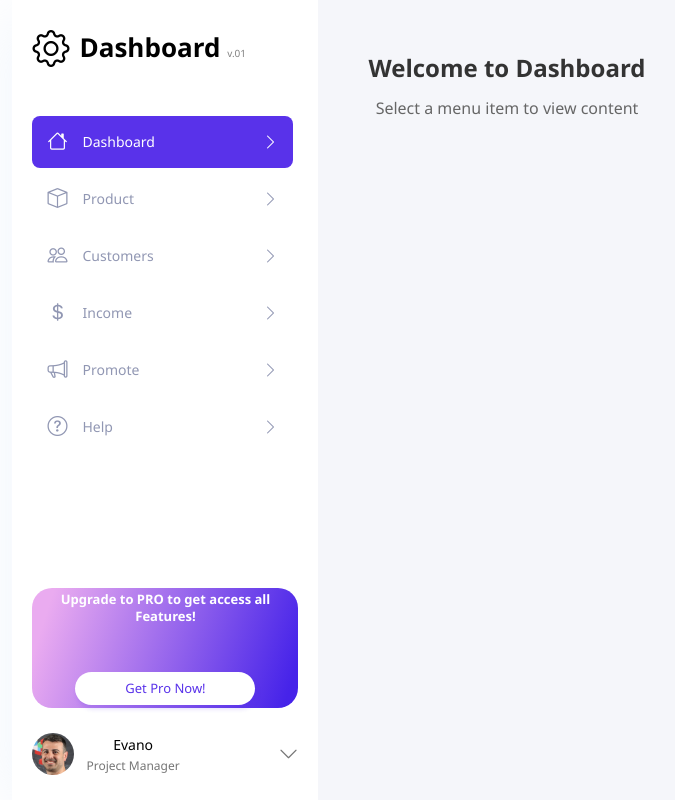
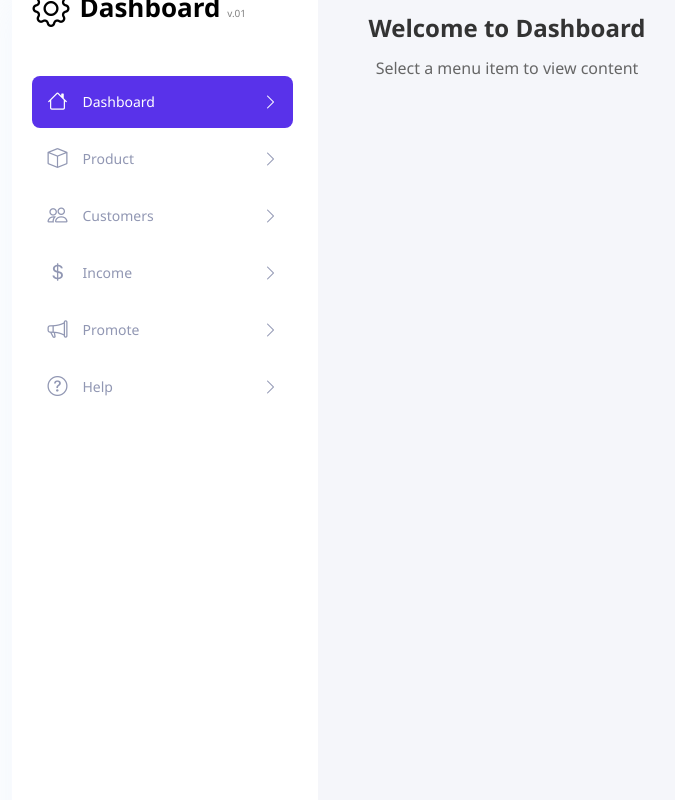
Before and after one commit to soliyana22/Signup_Login, a React (Vite) app: page /dashboard in a window 1280 px wide. Shown: the whole page, without its empty margins (286-961 px from the left). Built offline with nearby package versions, Linux system fonts and the light colour scheme.

Commit message:
commited

```diff
--- a/src/pages/Dashboard/Dashboard.css
+++ b/src/pages/Dashboard/Dashboard.css
@@ -7,7 +7,8 @@
 .dashboard-container {
   display: flex;
   width: 100%;
-  min-height: 100vh;
+  min-height: 150vh;
+  margin-top: 20rem;
 }
 .dashboard-wrapper {
   max-width: 306px;
```
Also changed, not shown: src/Components/Customers/Customers.css (line endings or trailing spaces).
